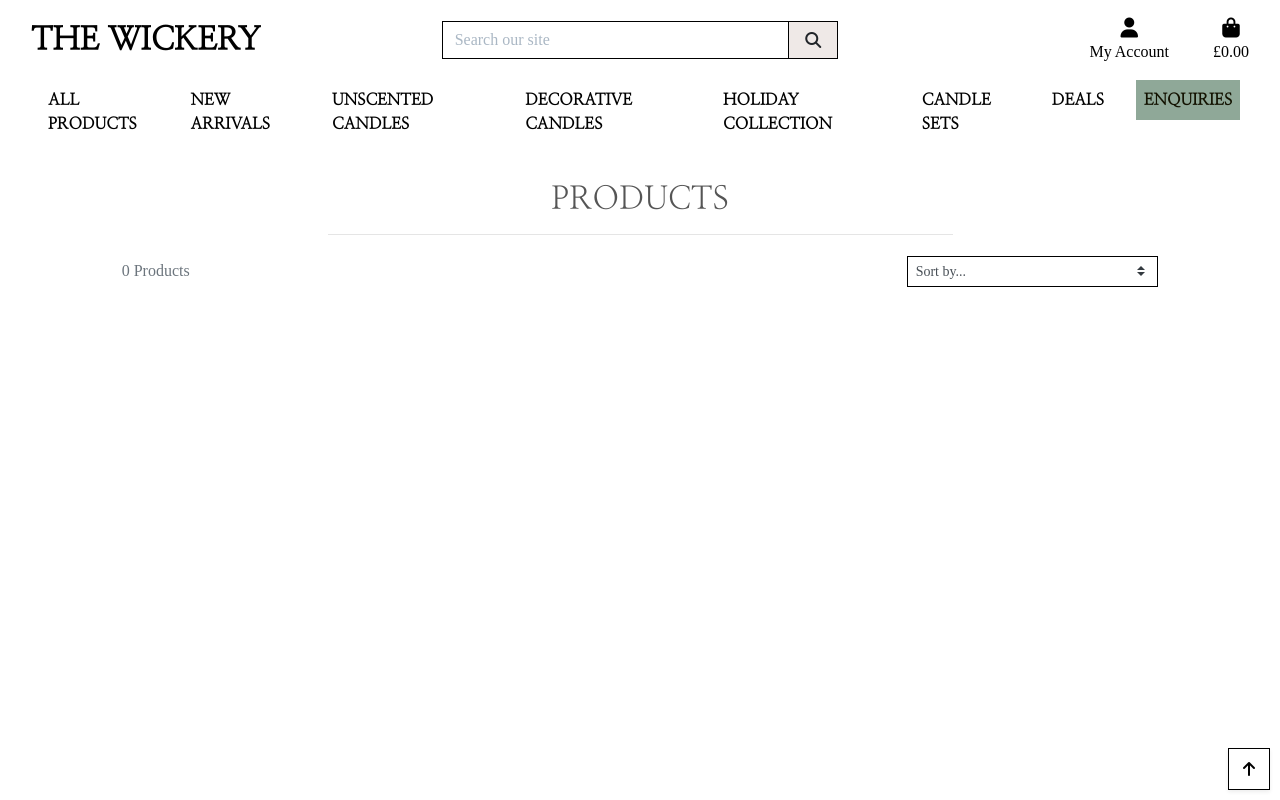
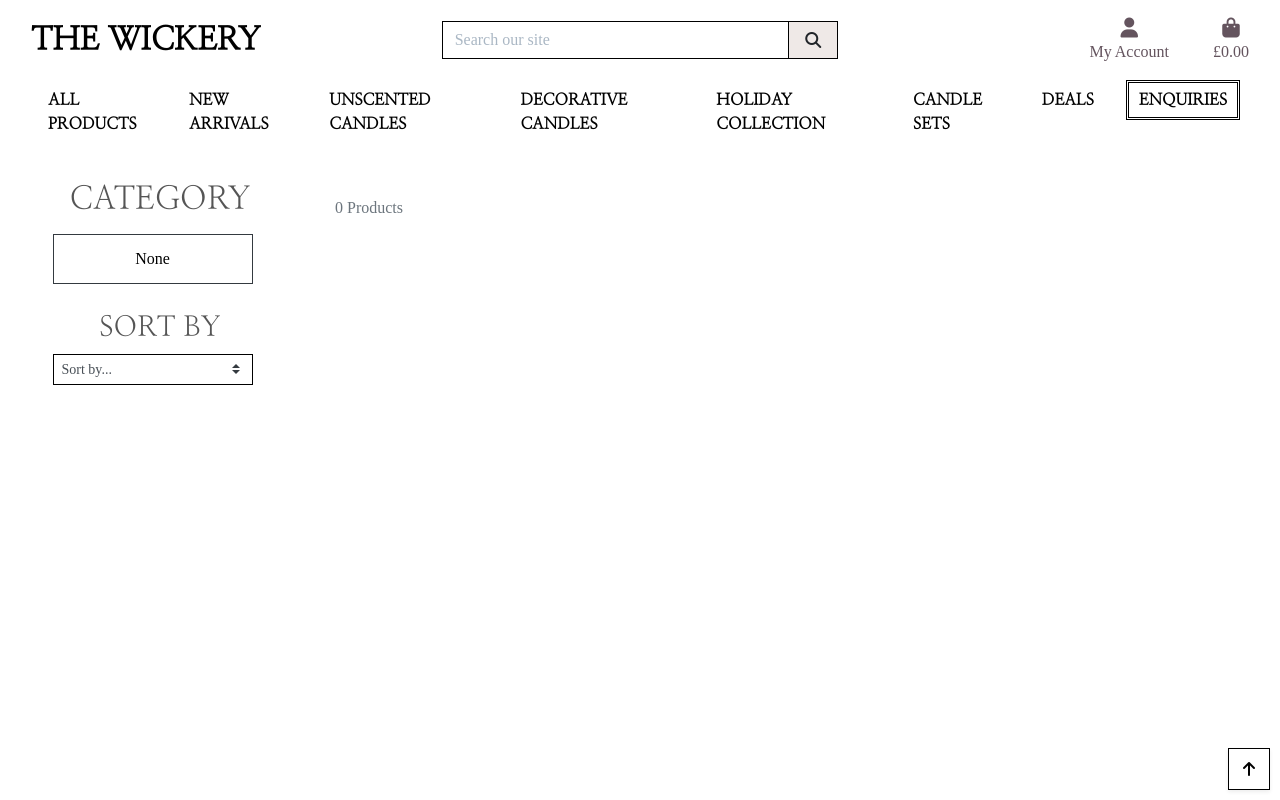
Before and after one commit to cajones93/the_wickery, a Django app: page /products/ in a window 1280 px wide. Run offline with Django 3.2, Linux system fonts and the light colour scheme; data that the repository does not hold is empty; parts of the project's set-up code (start-up, migrations or seed data) failed here and were passed over; some libraries are stand-ins or nearby versions; some web fonts are replaced.

Commit message:
updated styling of products page and added deal badge

```diff
--- a/products/templates/products/products.html
+++ b/products/templates/products/products.html
@@ -13,22 +13,29 @@
     <div class="overlay"></div>
     <div class="container-fluid">
         <div class="row">
-            <div class="col text-center mt-3">
-                <h2 class="logo-font">Products</h2>
+            <!-- Large screen side bar, small screen top -->
+            <div class="col-12 col-lg-3 mt-3 sticky-sidebar">
+                <h2 class="logo-font text-center mb-3">Category</h2>
+                <div class="list-group col-12 mb-4">
                     {% for c in current_categories %}
-                    <a class="category-badge text-decoration-none" href="{% url 'products' %}?category={{ c.name }}">
-                        <span class="p-2 mt-2 badge badge-white text-black rounded-0 border border-dark">{{ c.friendly_name }}</span>
+                    <a class="list-group-item list-group-item-action category-badge text-black border border-dark rounded-0 mb-1 text-center filter-removal-link"
+                    href="{% url 'products' %}"
+                    data-category-name="{{ c.name }}"
+                    data-base-url="{% url 'products' %}">
+                        <i class="fa-regular fa-rectangle-xmark mr-2"></i>{{ c.friendly_name }}
                     </a>
                     {% endfor %}
-                <hr class="w-50 mb-1">
+                    {% if not current_categories %}
+                    <a class="list-group-item list-group-item-action category-badge text-black border border-dark rounded-0 mb-1 text-center filter-removal-link"
+                    href="">
+                    None
+                    </a>
+                    {% endif %}
                 </div>
-        </div>
-        <div class="row">
-            <div class="product-container col-10 offset-1">
-                                <div class="row mt-1 mb-2">
-                    <div class="col-12 col-md-6 my-auto order-md-last d-flex justify-content-center justify-content-md-end">
-                        <div class="sort-select-wrapper w-50">
-                            <select id="sort-selector" class="custom-select custom-select-sm rounded-0 border border-{% if current_sorting != 'None_None' %}info{% else %}black{% endif %}">
+
+                <h3 class="logo-font text-center mb-2 mt-4">Sort By</h3>
+                <div class="sort-select-wrapper col-12">
+                    <select id="sort-selector" class="custom-select custom-select-sm rounded-0 sort-box border border-{% if current_sorting != 'None_None' %}info{% else %}black{% endif %}">
                         <option value="reset" {% if current_sorting == 'None_None' %}selected{% endif %}>Sort by...</option>
                         <option value="price_asc" {% if current_sorting == 'price_asc' %}selected{% endif %}>Price (low to high)</option>
                         <option value="price_desc" {% if current_sorting == 'price_desc' %}selected{% endif %}>Price (high to low)</option>
@@ -40,8 +47,14 @@
                         <option value="category_desc" {% if current_sorting == 'category_desc' %}selected{% endif %}>Category (Z-A)</option>
                     </select>
                 </div>
+
+                <hr class="d-lg-none mt-3">
             </div>
-                    <div class="col-12 col-md-6 order-md-first">
+
+            <!-- Product display -->
+            <div class="col-12 col-lg-9 product-container mt-3">
+                <div class="row">
+                    <div class="col-12 text-center text-md-left mb-3">
                         <p class="text-muted mt-3 text-center text-md-left">
                             {% if search_term or current_categories or current_sorting != 'None_None' %}
                                 <span class="small"><a href="{% url 'products' %}">Products Home</a> | </span>
@@ -52,8 +65,9 @@
                 </div>
                 <div class="row">
                     {% for product in products %}
-                        <div class="col-sm-6 col-md-6 col-lg-4 col-xl-3">
+                        <div class="col-sm-6 col-md-6 col-lg-4 col-xl-3 mb-4">
                             <div class="card h-100 border-0">
+                                <div class="position-relative">
                                 {% if product.image %}
                                 <a href="{% url 'product_detail' product.id %}">
                                     <img class="card-img-top img-fluid all-products-img" src="{{ product.image.url }}" alt="{{ product.name }}">
@@ -63,6 +77,10 @@
                                     <img class="card-img-top img-fluid all-products-img" src="{{ MEDIA_URL }}noimage.webp" alt="{{ product.name }}">
                                 </a>
                                 {% endif %}
+                                {% if product.category.name == 'deals' %}
+                                    <div class="badge badge-danger text-uppercase font-weight-bold p-2 deal-badge"><i class="fa-solid fa-star d-block mb-1"></i>Deal!</div>
+                                {% endif %}
+                                </div>
                                 <div class="card-body pb-0">
                                     <p class="mb-0">{{ product.name }}</p>
                                 </div>
@@ -93,26 +111,6 @@
                                 </div>
                             </div>
                         </div>
-                        {% if forloop.counter|divisibleby:1 %}
-                            <div class="col-12 d-sm-none mb-5">
-                                <hr>
-                            </div>
-                        {% endif %}
-                        {% if forloop.counter|divisibleby:2 %}
-                            <div class="col-12 d-none d-sm-block d-md-block d-lg-none mb-5">
-                                <hr>
-                            </div>
-                        {% endif %}
-                        {% if forloop.counter|divisibleby:3 %}
-                            <div class="col-12 d-none d-lg-block d-xl-none mb-5">
-                                <hr>
-                            </div>
-                        {% endif %}
-                        {% if forloop.counter|divisibleby:4 %}
-                            <div class="col-12 d-none d-xl-block mb-5">
-                                <hr>
-                            </div>
-                        {% endif %}
                     {% endfor %}
                 </div>
             </div>
--- a/static/css/base.css
+++ b/static/css/base.css
@@ -12,6 +12,8 @@ html {
     height: 100%;
 }
 
+
+
 body {
     background: url('/media/homepage_background_cropped.jpg') no-repeat left fixed;
     background-size: cover;
@@ -25,10 +27,7 @@ body {
     color: black;
 }
 
-#enquiries-link{
-    color: var(--black-color);
-    background-color: var(--greenish-color);
-}
+
 
 /* from Bulma */
 .icon {
@@ -116,6 +115,27 @@ body {
 	z-index: -1;
 }
 
+a.category-badge, .sort-box{
+    width: 50%;
+    margin: 0 auto;
+    min-width: 200px;
+}
+
+
+.sort-select-wrapper{
+    text-align: center;
+    padding-left: 0;
+}
+
+.nav-icon-colour{
+    color: var(--brownish-color);
+    border: 2px black;
+}
+
+.nav-icon-colour:hover{
+    color: var(--black-color);
+}
+
 a.category-badge > span.badge:hover {
     background: #212529 !important;
     color: #fff !important;
@@ -173,7 +193,12 @@ input[name='q']::placeholder {
     color: white;
 }
 
-
+.deal-badge {
+    position: absolute;
+    top: 10px;
+    right: 10px;
+    z-index: 10;
+}
 
 /* ------------------------------- bootstrap toasts */
 
@@ -340,6 +365,7 @@ input[name='q']::placeholder {
     color: #dc3545;
 }
 
+
 /* fixed top navbar only on medium and up */
 @media (min-width: 992px) {
     .fixed-top-desktop-only {
@@ -353,6 +379,19 @@ input[name='q']::placeholder {
     .header-container {
         padding-top: 164px;
     }
+
+    .sticky-sidebar {
+        position: sticky;
+        top: 130px;
+        height: calc(100vh - 300px);
+        overflow-y: auto;
+    }
+
+    #enquiries-link{
+    border: double black;
+    padding: 5px 10px;
+    }
+
 }
 
 /* pad the top a bit when navbar is collapsed on mobile */
--- a/templates/base.html
+++ b/templates/base.html
@@ -76,7 +76,7 @@
           <li class="list-inline-item dropdown">
             <a class="text-black nav-link" href="#" id="user-options" data-toggle="dropdown" aria-haspopup="true"
               aria-expanded="false">
-              <div class="text-center">
+              <div class="text-center nav-icon-colour">
                 <div><i class="fas fa-user fa-lg"></i></div>
                 <p class="my-0">My Account</p>
               </div>
@@ -96,7 +96,7 @@
           </li>
           <li class="list-inline-item">
             <a class="{% if grand_total %}text-info font-weight-bold{% else %}text-black{% endif %} nav-link" href="{% url 'view_bag' %}">
-              <div class="text-center">
+              <div class="text-center nav-icon-colour">
                 <div><i class="fas fa-shopping-bag fa-lg"></i></div>
                 <p class="my-0">
                   {% if grand_total %}
--- a/templates/includes/main-nav.html
+++ b/templates/includes/main-nav.html
@@ -1,5 +1,5 @@
-<div class="collapse navbar-collapse" id="main-nav">
-    <ul class="navbar-nav w-auto mx-auto">
+<div class="collapse navbar-collapse justify-content-end" id="main-nav">
+    <ul class="navbar-nav w-auto">
         <li class="nav-item dropdown">
             <a class="logo-font font-weight-bold nav-link text-black mr-4" href="#" id="all-products-link" data-toggle="dropdown" aria-haspopup="true" aria-expanded="false">
                 All<span class="d-none d-xl-inline"> Products</span>
@@ -13,8 +13,8 @@
         </li>
 
         <li class="nav-item">
-            <a class="logo-font font-weight-bold nav-link text-black mr-4" href="{% url 'products' %}?category=new_arrivals" id="unscented-candles-link" aria-haspopup="true" aria-expanded="false">
-                <span class="d-none d-xl-inline">New </span>Arrivals
+            <a class="logo-font font-weight-bold nav-link text-black mr-4" href="{% url 'products' %}?category=new_arrivals" id="new-arrivals-link" aria-haspopup="true" aria-expanded="false">
+                New<span class="d-none d-xl-inline"> Arrivals</span>
             </a>
         </li>
 
@@ -25,31 +25,31 @@
         </li>
 
         <li class="nav-item">
-            <a class="logo-font font-weight-bold nav-link text-black mr-4" href="{% url 'products' %}?category=decorative_candles" id="unscented-candles-link" aria-haspopup="true" aria-expanded="false">
+            <a class="logo-font font-weight-bold nav-link text-black mr-4" href="{% url 'products' %}?category=decorative_candles" id="decorative-candles-link" aria-haspopup="true" aria-expanded="false">
                 Decorative<span class="d-none d-xl-inline"> Candles</span>
             </a>
         </li>
 
         <li class="nav-item">
-            <a class="logo-font font-weight-bold nav-link text-black mr-4" href="{% url 'products' %}?category=holiday_collection" id="unscented-candles-link" aria-haspopup="true" aria-expanded="false">
+            <a class="logo-font font-weight-bold nav-link text-black mr-4" href="{% url 'products' %}?category=holiday_collection" id="holiday-collection-link" aria-haspopup="true" aria-expanded="false">
                 Holiday<span class="d-none d-xl-inline"> Collection</span>
             </a>
         </li>
 
         <li class="nav-item">
-            <a class="logo-font font-weight-bold nav-link text-black mr-4" href="{% url 'products' %}?category=candle_sets" id="unscented-candles-link" aria-haspopup="true" aria-expanded="false">
+            <a class="logo-font font-weight-bold nav-link text-black mr-4" href="{% url 'products' %}?category=candle_sets" id="candle-sets-link" aria-haspopup="true" aria-expanded="false">
                 <span class="d-none d-xl-inline">Candle </span>Sets
             </a>
         </li>
 
         <li class="nav-item">
-            <a class="logo-font font-weight-bold nav-link text-black mr-4" href="{% url 'products' %}?category=deals" id="unscented-candles-link" aria-haspopup="true" aria-expanded="false">
+            <a class="logo-font font-weight-bold nav-link text-black mr-4" href="{% url 'products' %}?category=deals" id="deals-link" aria-haspopup="true" aria-expanded="false">
                 Deals
             </a>
         </li>
 
         <li class="nav-item">
-            <a class="logo-font font-weight-bold nav-link mr-4" href="{% url 'enquiry' %}" id="enquiries-link" aria-haspopup="true" aria-expanded="false">
+            <a class="logo-font font-weight-bold nav-link text-black mr-4" href="{% url 'enquiry' %}" id="enquiries-link" aria-haspopup="true" aria-expanded="false">
                 Enquiries
             </a>
         </li>
```
Lines whose indentation alone changed are shown as unchanged.
